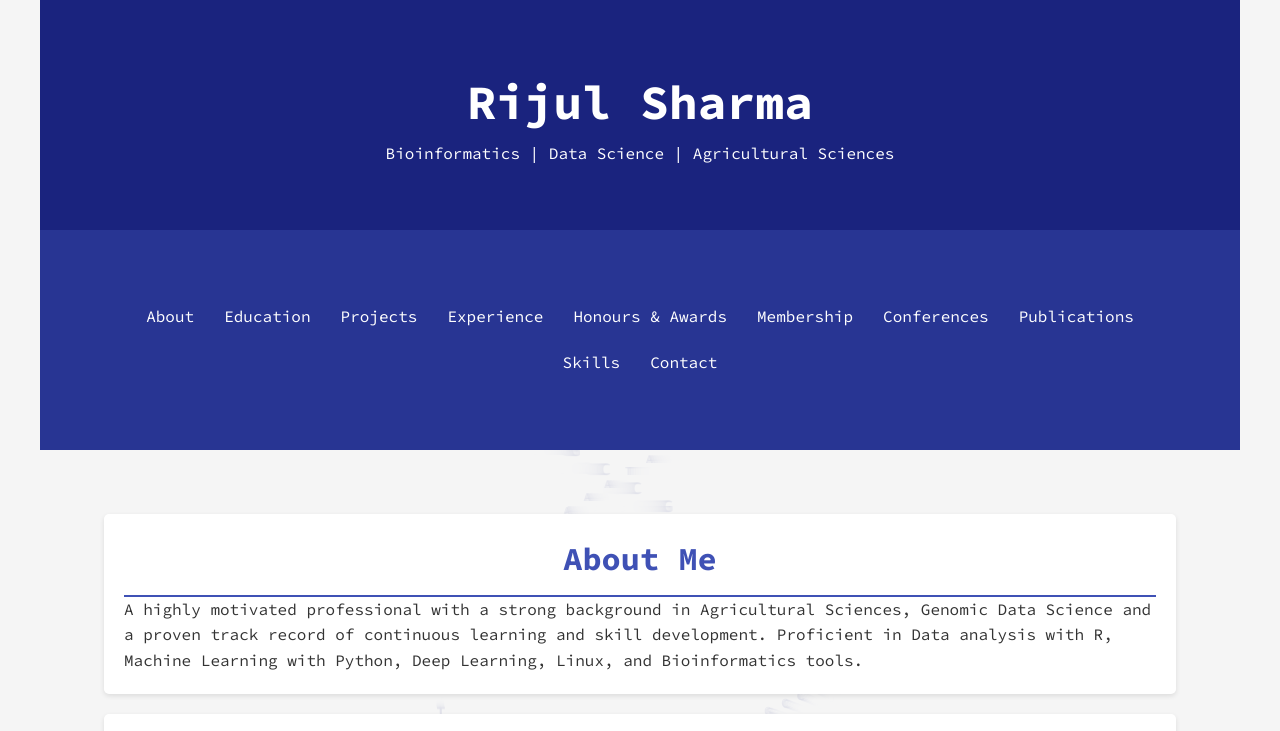
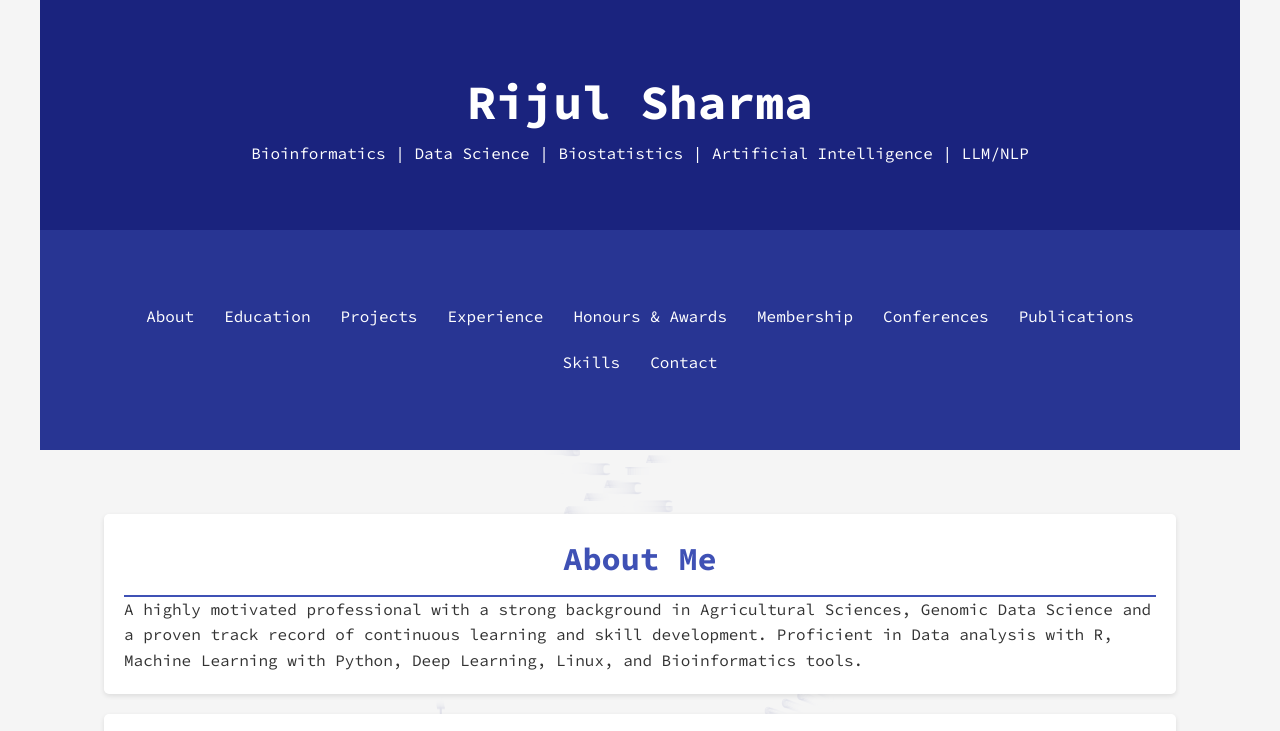
Before and after one commit to Errornautical/errornautical.github.io, a plain HTML site: page index.html in a window 1280 px wide. Shown: the top 731 px of the page. Drawn offline with Linux system fonts and the light colour scheme; animation ran at ten frames a second.

Commit message:
Update index.html

```diff
--- a/index.html
+++ b/index.html
@@ -162,7 +162,7 @@
     <canvas id="dnaCanvas"></canvas>
     <header>
         <h1>Rijul Sharma</h1>
-        <p>Bioinformatics | Data Science | Agricultural Sciences</p>
+        <p>Bioinformatics | Data Science | Biostatistics | Artificial Intelligence | LLM/NLP </p>
     </header>
     <nav>
         <a href="#about">About</a>
```
